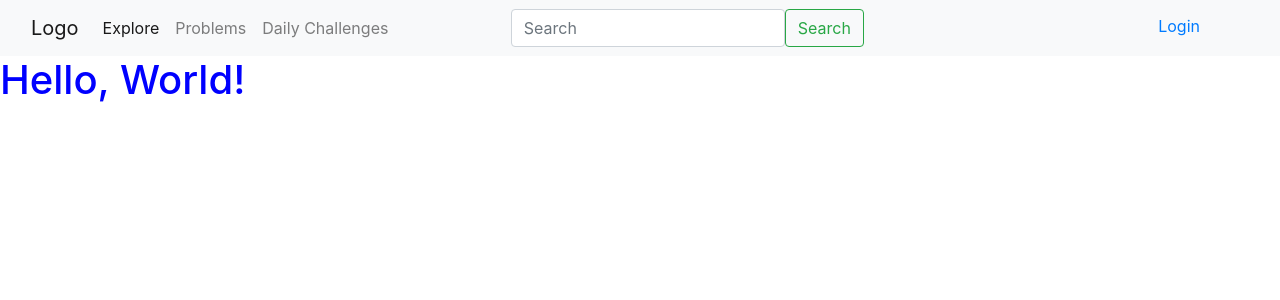
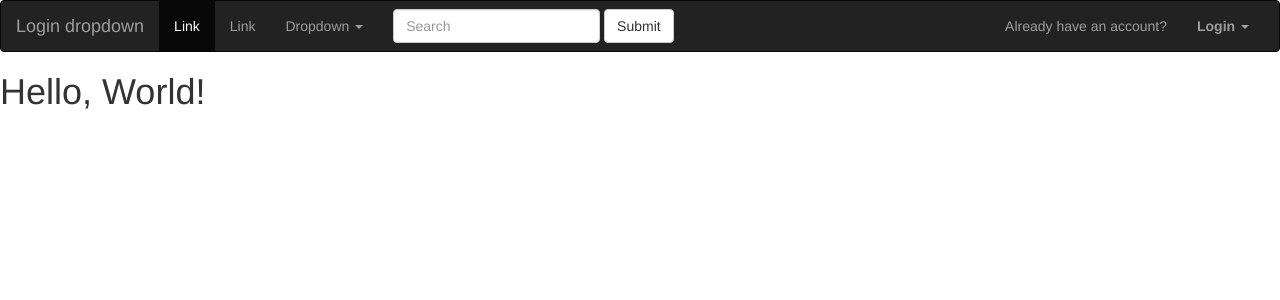
Before and after one commit to jocyber/YEEPP_Code, a Flask app: page / in a window 1280 px wide. Shown: the top 300 px of the page. Run offline with Flask 2, Linux system fonts and the light colour scheme; some libraries are stand-ins or nearby versions.

Commit message:
added different bootstrap html and css code

```diff
--- a/app/static/css/styles.css
+++ b/app/static/css/styles.css
@@ -1,10 +1,60 @@
-h1 {
-    color: blue;
+#login-dp{
+    min-width: 250px;
+    padding: 14px 14px 0;
+    overflow:hidden;
+    background-color:rgba(255,255,255,.8);
 }
 
-#login {
-    position: absolute;
-    top: 10%;
-    right: 5%;
-    text-align: right;
+#login-dp .help-block{
+    font-size:12px
 }
+
+#login-dp .bottom{
+    background-color:rgba(255,255,255,.8);
+    border-top:1px solid #ddd;
+    clear:both;
+    padding:14px;
+}
+
+#login-dp .social-buttons{
+    margin:12px 0
+}
+
+#login-dp .social-buttons a{
+    width: 49%;
+}
+
+#login-dp .form-group {
+    margin-bottom: 10px;
+}
+
+.btn-fb{
+    color: #fff;
+    background-color:#3b5998;
+}
+
+.btn-fb:hover{
+    color: #fff;
+    background-color:#496ebc
+}
+
+.btn-tw{
+    color: #fff;
+    background-color:#55acee;
+}
+
+.btn-tw:hover{
+    color: #fff;
+    background-color:#59b5fa;
+}
+
+@media(max-width:768px){
+    #login-dp{
+        background-color: inherit;
+        color: #fff;
+    }
+    #login-dp .bottom{
+        background-color: inherit;
+        border-top:0 none;
+    }
+}
--- a/app/templates/base.html
+++ b/app/templates/base.html
@@ -9,44 +9,97 @@
         <link rel="stylesheet" href="{{url_for('static', filename='css/normalize.css')}}">
         <link rel="stylesheet" href="{{url_for('static', filename='css/styles.css')}}">
 
-        <!--Twitter bootstrap stylesheet-->
-        <link rel="stylesheet" href="https://stackpath.bootstrapcdn.com/bootstrap/4.3.1/css/bootstrap.min.css" integrity="sha384-ggOyR0iXCbMQv3Xipma34MD+dH/1fQ784/j6cY/iJTQUOhcWr7x9JvoRxT2MZw1T" crossorigin="anonymous">
+        <!-- Bootstrap CSS -->
+        <link rel='stylesheet' href='https://maxcdn.bootstrapcdn.com/bootstrap/3.3.4/css/bootstrap.min.css'>
+        <!-- Font Awesome CSS -->
+        <link rel='stylesheet' href='https://maxcdn.bootstrapcdn.com/font-awesome/4.2.0/css/font-awesome.min.css'>
 
         <title>{%block title%} {%endblock%}</title>
     </head>
 
     <body>
         <!--Prototype code for Navbar. Taken from bootstrap website.-->
-        <nav class="navbar navbar-expand-lg navbar-light bg-light">
+        <nav class="navbar navbar-default navbar-inverse" role="navigation">
             <div class="container-fluid">
-                <a class="navbar-brand" href="#">Logo</a>
-                <button class="navbar-toggler" type="button" data-bs-toggle="collapse" data-bs-target="#navbarSupportedContent" aria-controls="navbarSupportedContent" aria-expanded="false" aria-label="Toggle navigation">
-                <span class="navbar-toggler-icon"></span>
+              <!-- Brand and toggle get grouped for better mobile display -->
+              <div class="navbar-header">
+                <button type="button" class="navbar-toggle collapsed" data-toggle="collapse" data-target="#bs-example-navbar-collapse-1">
+                  <span class="sr-only">Toggle navigation</span>
+                  <span class="icon-bar"></span>
+                  <span class="icon-bar"></span>
+                  <span class="icon-bar"></span>
                 </button>
-                <div class="collapse navbar-collapse" id="navbarSupportedContent">
-                    <ul class="navbar-nav me-auto mb-2 mb-lg-0">
-                        <li class="nav-item">
-                        <a class="nav-link active" aria-current="page" href="#">Explore</a>
-                        </li>
-                        <li class="nav-item">
-                        <a class="nav-link" href="#">Problems</a>
-                        </li>
-                        <li class="nav-item">
-                            <a class="nav-link" href="#">Daily Challenges</a>
-                        </li>
-                        <li class="nav-item">
-                            <a class="nav-link disabled" style="color: transparent;">DisabledYolo</a>
-                        </li>
+                <a class="navbar-brand" href="#">Login dropdown</a>
+              </div>
+
+              <!-- Collect the nav links, forms, and other content for toggling -->
+              <div class="collapse navbar-collapse" id="bs-example-navbar-collapse-1">
+                <ul class="nav navbar-nav">
+                  <li class="active"><a href="#">Link</a></li>
+                  <li><a href="#">Link</a></li>
+                  <li class="dropdown">
+                    <a href="#" class="dropdown-toggle" data-toggle="dropdown">Dropdown <span class="caret"></span></a>
+                    <ul class="dropdown-menu" role="menu">
+                      <li><a href="#">Action</a></li>
+                      <li><a href="#">Another action</a></li>
+                      <li><a href="#">Something else here</a></li>
+                      <li class="divider"></li>
+                      <li><a href="#">Separated link</a></li>
+                      <li class="divider"></li>
+                      <li><a href="#">One more separated link</a></li>
                     </ul>
-                    <form class="d-flex">
-                        <input class="form-control me-2" type="search" placeholder="Search" aria-label="Search">
-                        <button class="btn btn-outline-success" type="submit">Search</button>
-                    </form>
-                    <div class="nav-item">
-                        <a class="nav-link active" aria-current="page" href="#" id="login">Login</a>
-                    </div>
-                </div>
-            </div>
+                  </li>
+                </ul>
+                <form class="navbar-form navbar-left" role="search">
+                  <div class="form-group">
+                    <input type="text" class="form-control" placeholder="Search">
+                  </div>
+                  <button type="submit" class="btn btn-default">Submit</button>
+                </form>
+                <ul class="nav navbar-nav navbar-right">
+                  <li><p class="navbar-text">Already have an account?</p></li>
+                  <li class="dropdown">
+                    <a href="#" class="dropdown-toggle" data-toggle="dropdown"><b>Login</b> <span class="caret"></span></a>
+                      <ul id="login-dp" class="dropdown-menu">
+                          <li>
+                               <div class="row">
+                                      <div class="col-md-12">
+                                          Login via
+                                          <div class="social-buttons">
+                                              <a href="#" class="btn btn-fb"><i class="fa fa-facebook"></i> Facebook</a>
+                                              <a href="#" class="btn btn-tw"><i class="fa fa-twitter"></i> Twitter</a>
+                                          </div>
+                                          or
+                                           <form class="form" role="form" method="post" action="login" accept-charset="UTF-8" id="login-nav">
+                                                  <div class="form-group">
+                                                       <label class="sr-only" for="exampleInputEmail2">Email address</label>
+                                                       <input type="email" class="form-control" id="exampleInputEmail2" placeholder="Email address" required>
+                                                  </div>
+                                                  <div class="form-group">
+                                                       <label class="sr-only" for="exampleInputPassword2">Password</label>
+                                                       <input type="password" class="form-control" id="exampleInputPassword2" placeholder="Password" required>
+                                                       <div class="help-block text-right"><a href="">Forget the password ?</a></div>
+                                                  </div>
+                                                  <div class="form-group">
+                                                       <button type="submit" class="btn btn-primary btn-block">Sign in</button>
+                                                  </div>
+                                                  <div class="checkbox">
+                                                       <label>
+                                                       <input type="checkbox"> keep me logged-in
+                                                       </label>
+                                                  </div>
+                                           </form>
+                                      </div>
+                                      <div class="bottom text-center">
+                                          New here ? <a href="#"><b>Join Us</b></a>
+                                      </div>
+                               </div>
+                          </li>
+                      </ul>
+                  </li>
+                </ul>
+              </div><!-- /.navbar-collapse -->
+            </div><!-- /.container-fluid -->
         </nav>
             <!--end of prototype code for Navbar.-->
 
@@ -54,9 +107,9 @@
             {% block header %} {% endblock %}
 
             <!--Make sure these links come last-->
-            <!-- jQuery first, then Popper.js, then Bootstrap JS -->
-            <script src="https://code.jquery.com/jquery-3.3.1.slim.min.js" integrity="sha384-q8i/X+965DzO0rT7abK41JStQIAqVgRVzpbzo5smXKp4YfRvH+8abtTE1Pi6jizo" crossorigin="anonymous"></script>
-            <script src="https://cdnjs.cloudflare.com/ajax/libs/popper.js/1.14.7/umd/popper.min.js" integrity="sha384-UO2eT0CpHqdSJQ6hJty5KVphtPhzWj9WO1clHTMGa3JDZwrnQq4sF86dIHNDz0W1" crossorigin="anonymous"></script>
-            <script src="https://stackpath.bootstrapcdn.com/bootstrap/4.3.1/js/bootstrap.min.js" integrity="sha384-JjSmVgyd0p3pXB1rRibZUAYoIIy6OrQ6VrjIEaFf/nJGzIxFDsf4x0xIM+B07jRM" crossorigin="anonymous"></script>
+           <!-- jQuery -->
+            <script src='https://cdnjs.cloudflare.com/ajax/libs/jquery/2.1.3/jquery.min.js'></script>
+            <!-- Bootstrap JS -->
+            <script src='https://maxcdn.bootstrapcdn.com/bootstrap/3.3.4/js/bootstrap.min.js'></script>
     </body>
 </html>
```
